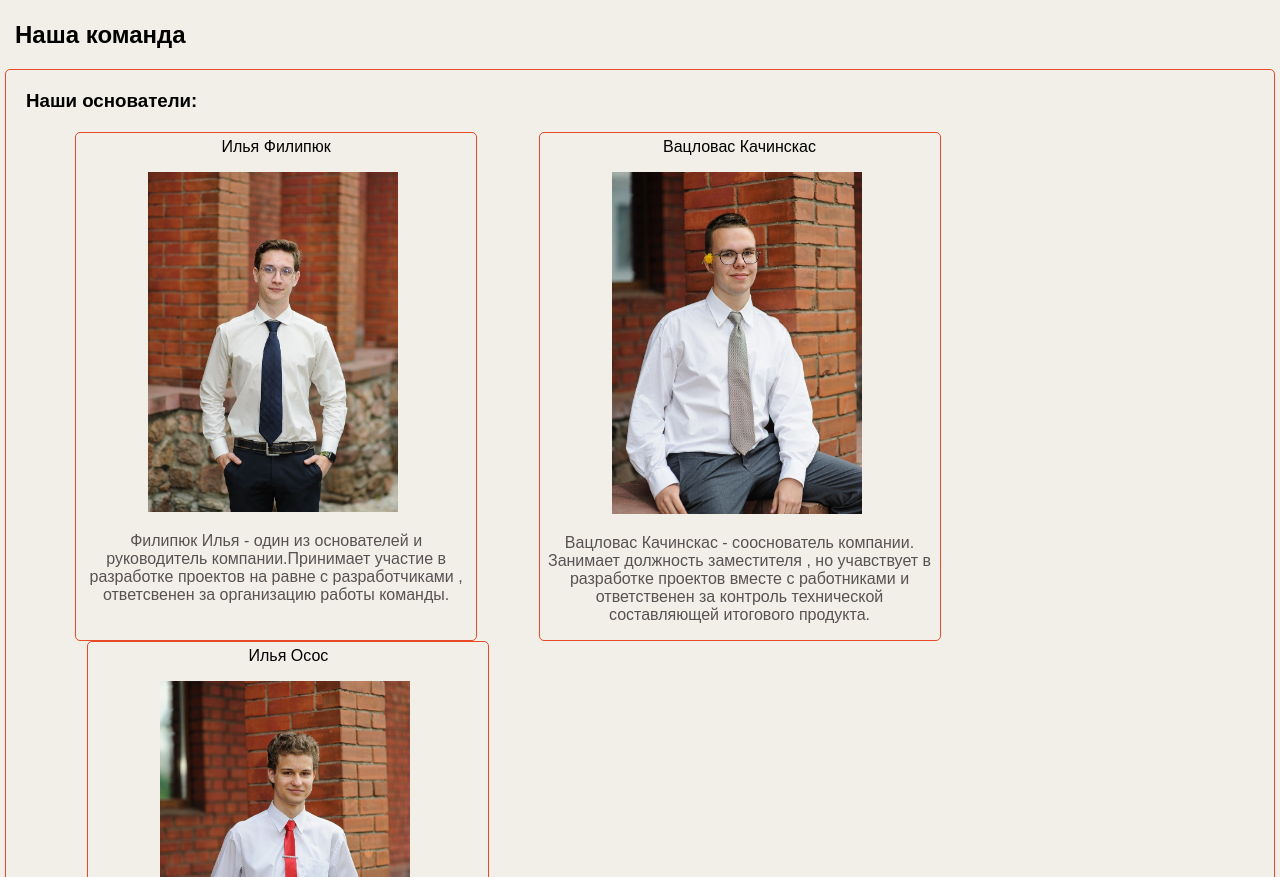
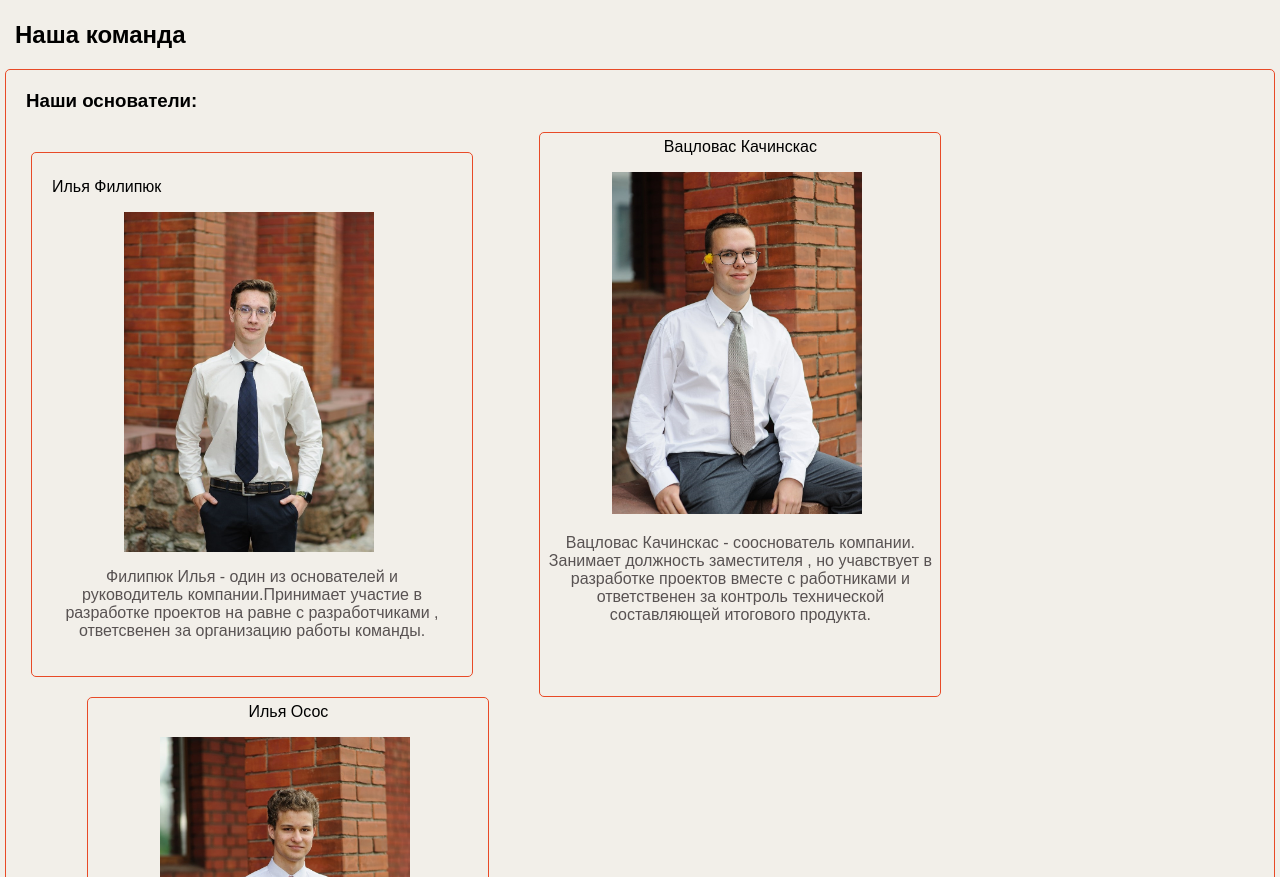
Before and after one commit to KOI-Software/website, a plain HTML site: page KOI.html in a window 1280 px wide. Shown: the part 440-1317 px from the top of the page. Drawn offline with Linux system fonts and the light colour scheme.

Commit message:
additional fixes added

```diff
--- a/mobile.css
+++ b/mobile.css
@@ -31,7 +31,8 @@ header a{
     width: 100%;
 }
 .team h2{
-    margin-left: 24%;
+    text-align: center;
+    /* margin-left: 24%; */
 }
 .fili{
     display: flex;
--- a/style.css
+++ b/style.css
@@ -6,10 +6,12 @@ body {
   }
 .container{
     display: flex;
+    flex-flow: row wrap;
     align-items: center;
     justify-content: space-between;
-    flex-flow: row wrap;
-    margin: 0;
+    margin-right: 0;
+    width: 100%;
+    position:sticky;
 }
 .about{
     flex: 1 1 100%;
@@ -23,7 +25,7 @@ body {
   margin: 20px 5px 20px 5px;
 }
 
-.team>div{
+.team div:nth-child(2){
     display: flex;
     flex-flow: row wrap;
     border: 1px solid #E84A27;
@@ -52,9 +54,11 @@ body {
     margin-right: 0;
 }
 .team{
+    width: 100%;
     flex: 1 1 100%;
 }
 .team h2{
+    /* flex: 1 1 100%; */
     margin-left: 15px;
 }
 .team div h3{
@@ -276,6 +280,7 @@ header{
     color: #fff;
     padding: 20px;
     height: 60px;
+    width: 100%;
 }
 header h1 {
     flex:1 1 100%;
```
